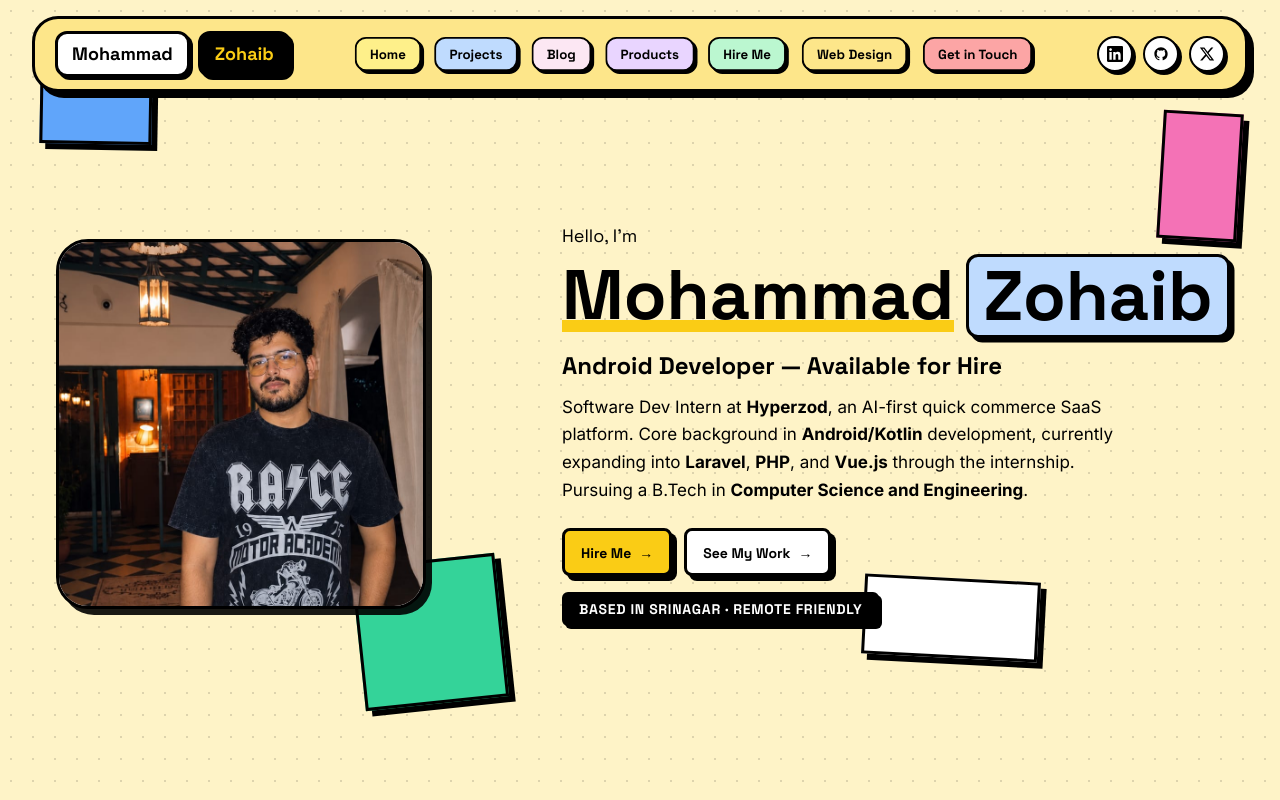
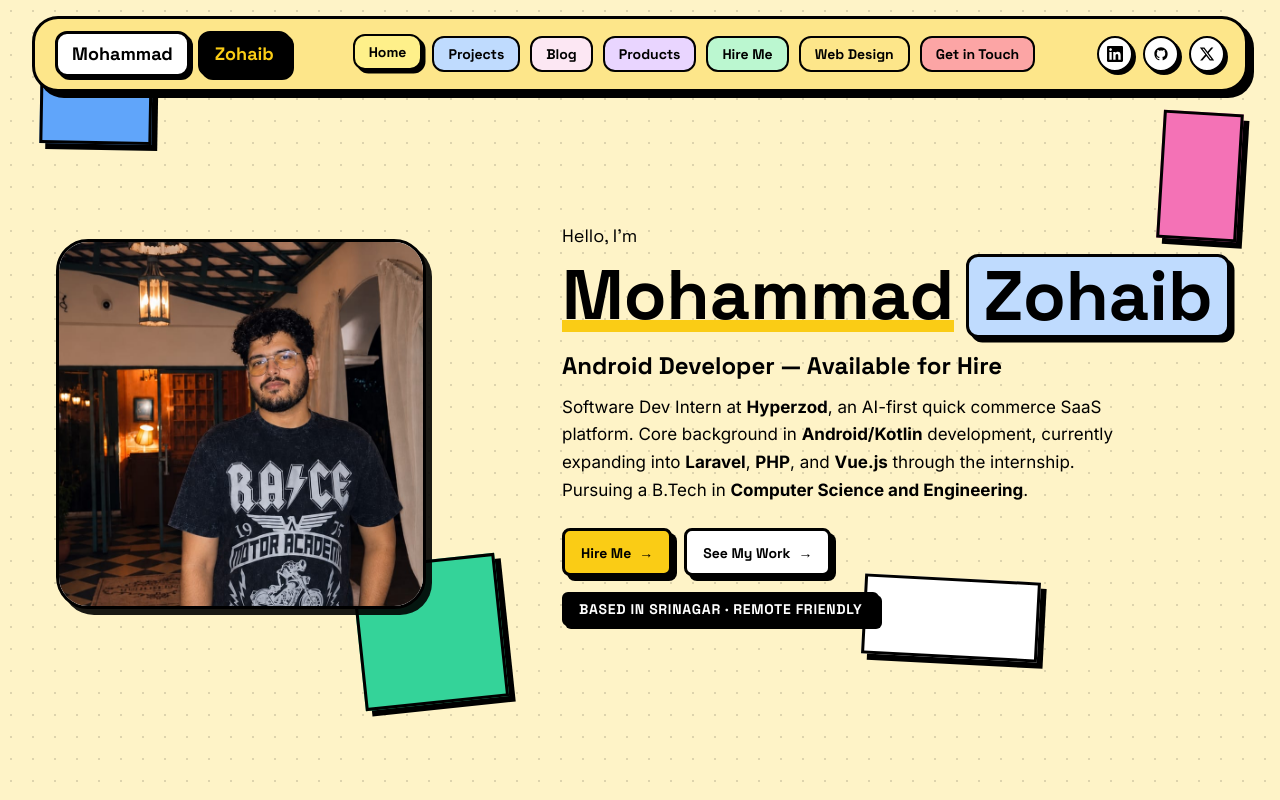
Before and after one commit to zohaib-md/zohaibxportfolio, a Next.js app: page / in a window 1280 px wide. Built offline with nearby package versions, Linux system fonts and the light colour scheme.

Commit message:
feat: make nav buttons pressed by default and uplift on hover matching reference design

```diff
--- a/components/Navbar.tsx
+++ b/components/Navbar.tsx
@@ -6,6 +6,8 @@ import { personalData } from "@/lib/data";
 
 export const Navbar: React.FC = () => {
   const [mobileMenuOpen, setMobileMenuOpen] = useState(false);
+
+  const [activeLink, setActiveLink] = useState("Home");
 
   return (
     <header className="fixed top-4 left-0 right-0 z-50 px-4 sm:px-6 lg:px-8 max-w-7xl mx-auto">
@@ -28,16 +30,24 @@ export const Navbar: React.FC = () => {
 
         {/* Center-Right: Desktop Nav Links */}
         <div className="hidden lg:flex items-center gap-2.5">
-          {personalData.navLinks.map((link) => (
+          {personalData.navLinks.map((link) => {
+            const isActive = activeLink === link.label;
+            return (
               <Link
                 key={link.label}
                 href={link.href}
+                onClick={() => setActiveLink(link.label)}
                 style={{ backgroundColor: link.bg }}
-              className="btn btn-sm h-auto py-1.5 px-3.5 border-[2.5px] border-black rounded-xl font-display font-bold text-xs sm:text-sm text-black shadow-[3px_3px_0_0_#000000] hover:-translate-y-1 hover:shadow-[4px_4px_0_0_#000000] active:translate-y-0.5 active:shadow-[1px_1px_0_0_#000000] transition-all normal-case"
+                className={`inline-flex items-center justify-center h-auto py-1.5 px-3.5 border-[2.5px] border-black rounded-xl font-display font-bold text-xs sm:text-sm text-black transition-all duration-150 select-none ${
+                  isActive
+                    ? "-translate-y-0.5 shadow-[3.5px_3.5px_0_0_#000000]"
+                    : "translate-y-0 shadow-none hover:-translate-y-0.5 hover:shadow-[3.5px_3.5px_0_0_#000000] hover:underline"
+                }`}
               >
                 {link.label}
               </Link>
-          ))}
+            );
+          })}
         </div>
 
         {/* Far Right: Circular Social Icons & Mobile Toggle */}
@@ -88,7 +98,7 @@ export const Navbar: React.FC = () => {
           {/* Mobile Menu Toggle Button */}
           <button
             onClick={() => setMobileMenuOpen(!mobileMenuOpen)}
-            className="lg:hidden btn btn-square btn-sm w-9 h-9 min-h-[36px] bg-white border-[2.5px] border-black text-black shadow-[3px_3px_0_0_#000000] hover:bg-neutral-100 p-0 flex items-center justify-center"
+            className="lg:hidden btn-neo-circle !rounded-xl"
             aria-label="Toggle mobile menu"
           >
             <svg width="20" height="20" className="w-5 h-5 max-w-[20px] max-h-[20px] stroke-current" fill="none" viewBox="0 0 24 24">
@@ -105,17 +115,27 @@ export const Navbar: React.FC = () => {
       {/* Mobile Drawer Menu */}
       {mobileMenuOpen && (
         <div className="lg:hidden mt-3 w-full bg-[#fde68a] border-[3.5px] border-black rounded-2xl shadow-[6px_6px_0_0_#000000] p-4 flex flex-col gap-2.5 animate-fadeIn">
-          {personalData.navLinks.map((link) => (
+          {personalData.navLinks.map((link) => {
+            const isActive = activeLink === link.label;
+            return (
               <Link
                 key={link.label}
                 href={link.href}
-              onClick={() => setMobileMenuOpen(false)}
+                onClick={() => {
+                  setActiveLink(link.label);
+                  setMobileMenuOpen(false);
+                }}
                 style={{ backgroundColor: link.bg }}
-              className="btn btn-sm w-full border-[2.5px] border-black rounded-xl font-display font-bold text-sm text-black shadow-[3px_3px_0_0_#000000] justify-center normal-case"
+                className={`w-full py-2 px-4 border-[2.5px] border-black rounded-xl font-display font-bold text-sm text-black flex items-center justify-center transition-all duration-150 ${
+                  isActive
+                    ? "-translate-y-0.5 shadow-[3.5px_3.5px_0_0_#000000]"
+                    : "translate-y-0 shadow-none hover:-translate-y-0.5 hover:shadow-[3.5px_3.5px_0_0_#000000] hover:underline"
+                }`}
               >
                 {link.label}
               </Link>
-          ))}
+            );
+          })}
         </div>
       )}
     </header>
```
Lines whose indentation alone changed are shown as unchanged.
